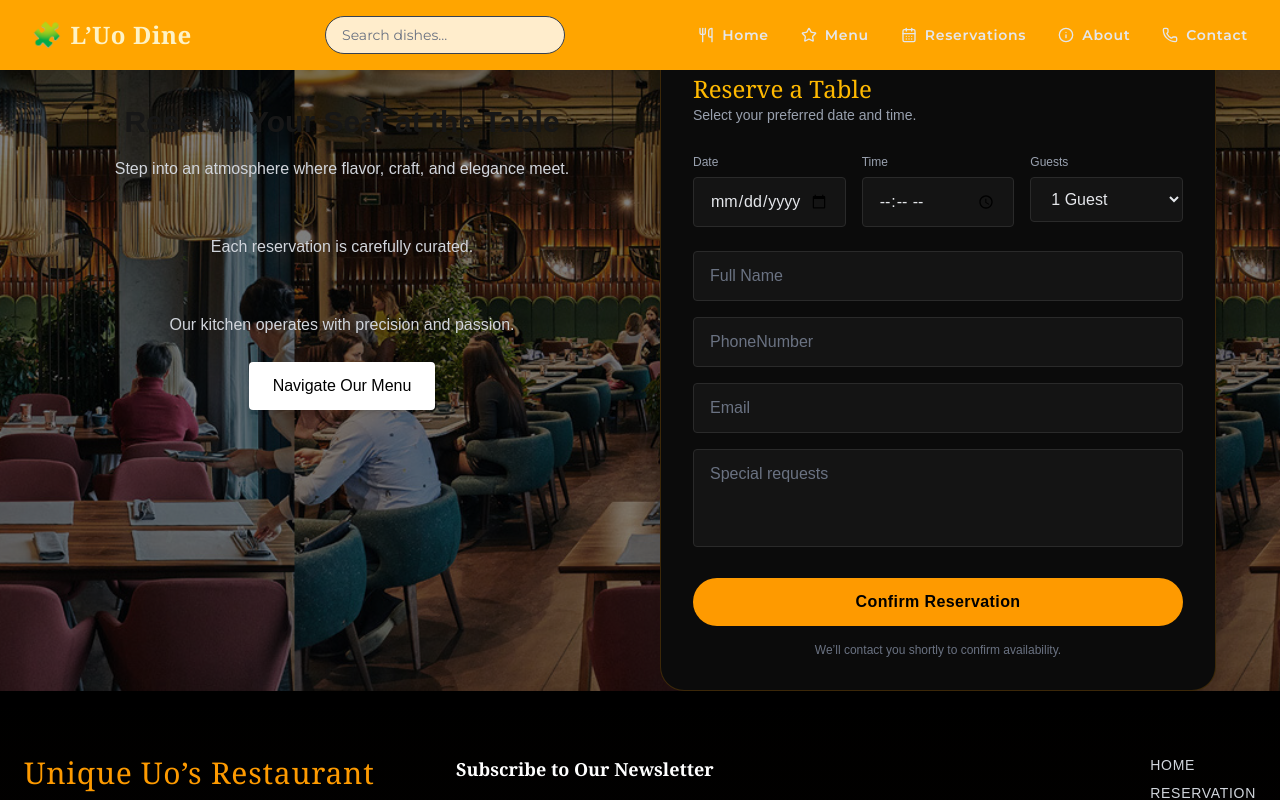
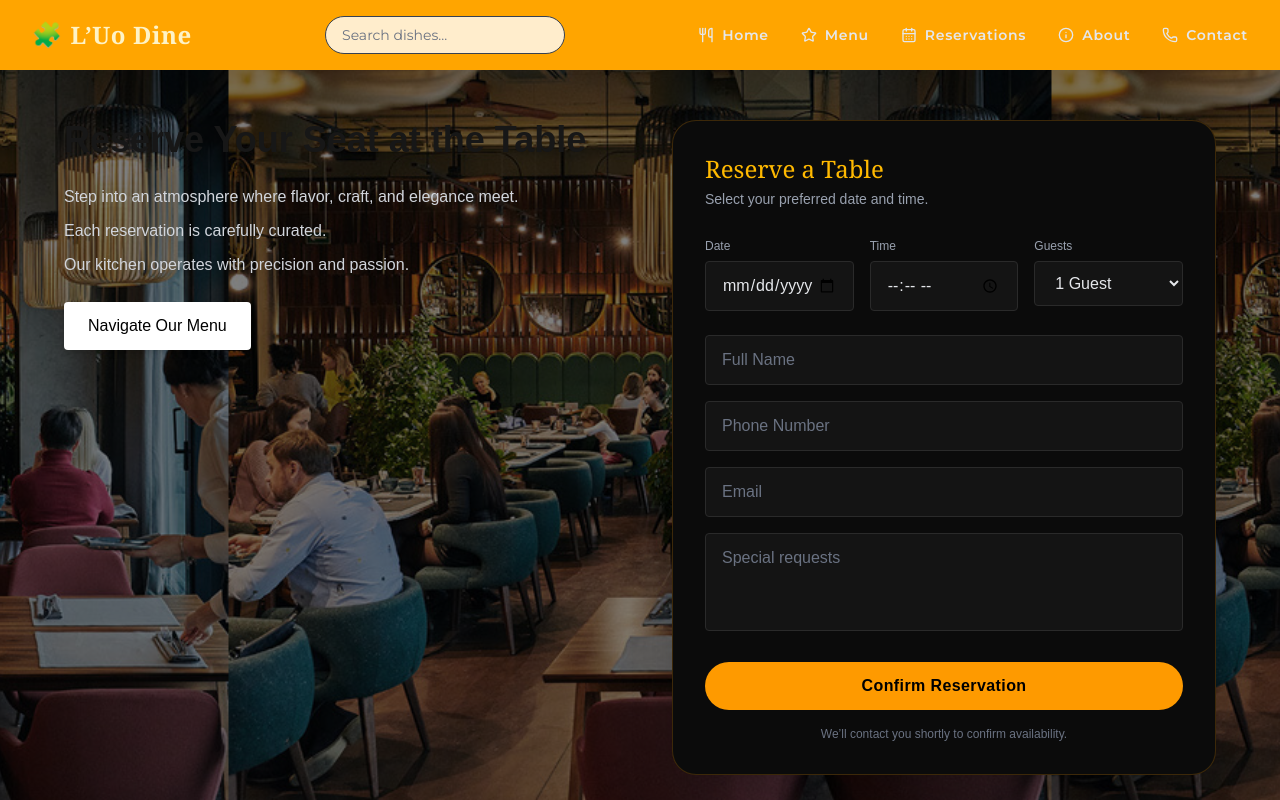
Before and after one commit to UniqueUo16/Resturant-tracking-platform, a Next.js app in the folder client/: page /Ex/Reservation in a window 1280 px wide. Shown: the top 800 px of the page. Built offline with nearby package versions, Linux system fonts and the light colour scheme.

Commit message:
Emialing ok

```diff
--- a/client/app/Ex/Reservation/page.jsx
+++ b/client/app/Ex/Reservation/page.jsx
@@ -1,11 +1,10 @@
-"use client"
+"use client";
 
-import { SendIcon, Network, LoaderCircle } from "lucide-react"
-import { motion } from "framer-motion"
-import { useState, useEffect } from "react";
+import { motion } from "framer-motion";
+import { useState } from "react";
 
 export default function Reservation() {
-const [submitting, setSubmitting] = useState(false)
+  const [submitting, setSubmitting] = useState(false);
 
   const [form, setForm] = useState({
     FullName: "",
@@ -15,7 +14,7 @@ const [submitting, setSubmitting] = useState(false)
     Time: "",
     Guests: 1,
     SpecialRequests: ""
-  })
+  });
 
   const handleReserve = async () => {
     if (!form.FullName.trim() || !form.Email.trim()) {
@@ -38,7 +37,6 @@ const [submitting, setSubmitting] = useState(false)
       }
 
       alert("Reservation sent successfully!");
-
       setForm({
         FullName: "",
         Email: "",
@@ -56,40 +54,39 @@ const [submitting, setSubmitting] = useState(false)
     }
   };
 
+  return (
+    <div className="full-reserve bg-center bg-contain min-h-screen flex flex-col">
+      <div className="px-6 sm:px-16 py-12 max-w-7xl mx-auto bg-black/50 rounded-lg">
+        <span className="font-mono text-sm sm:text-base" style={{ fontVariant: "small-caps" }}>
+          Full Reservation Page
+        </span>
 
-    return (
-        <div className="full-reserve bg-center  bg-contain">
+        <div className="grid grid-cols-1 lg:grid-cols-2 gap-12 lg:gap-16 items-start mt-12">
+          {/* Left Content */}
+          <div className="flex flex-col justify-center text-center lg:text-left">
+            <h2 className="text-3xl sm:text-4xl font-bold mb-4">
+              Reserve Your Seat at the Table
+            </h2>
+            <p className="mt-2 text-gray-300 leading-relaxed">
+              Step into an atmosphere where flavor, craft, and elegance meet.
+            </p>
+            <p className="mt-2 text-gray-300 leading-relaxed">
+              Each reservation is carefully curated.
+            </p>
+            <p className="mt-2 text-gray-300 leading-relaxed">
+              Our kitchen operates with precision and passion.
+            </p>
 
-            <div className=" px-6 sm:px-16 max-w-7xl mx-auto bg-black/50 ">
-                <span className="font-mono" style={{fontVariant: "small-caps"}}>full reservation page</span>
-
-
-                <div className="grid grid-cols-1 sm:grid-cols-2 gap-10 items-start ">
-                    {/* Left Content */}
-                    <div className="flex flex-col justify-center mt-20">
-                        <h2 className="text-3xl font-bold text-center sm:text-center">
-                            <p>Reserve Your Seat at the Table</p>
-                        </h2>
-                        <span className="mt-4 text-gray-300 text-center sm:text-center leading-relaxed">
-                          <p>Step into an atmosphere where flavor, craft, and elegance meet.</p><br/>
-                            <br />
-                          <p>Each reservation is carefully curated.</p> <br />
-                            <br />
-                          <p>Our kitchen operates with precision and passion.</p>
-                        </span>
-                        <button className="mt-6 rounded-sm px-6 py-3 bg-white text-black shadow-md hover:bg-gray-100 self-center sm:self-center">
+            <button className="mt-6 px-6 py-3 bg-white text-black shadow-md hover:bg-gray-100 rounded-sm self-center lg:self-start">
               Navigate Our Menu
             </button>
           </div>
-                      <section className="w-full mt-4 max-w-xl mx-auto bg-[#0b0b0b] border border-amber-500/20 rounded-3xl p-6 sm:p-8 shadow-2xl">
 
-  <header className="mb-6">
-    <h2 className="text-2xl font-serif text-amber-400">
-      Reserve a Table
-    </h2>
-    <p className="text-sm text-gray-400">
-      Select your preferred date and time.
-    </p>
+          {/* Reservation Form */}
+          <section className="w-full max-w-xl mx-auto lg:mx-0 bg-[#0b0b0b] border border-amber-500/20 rounded-3xl p-6 sm:p-8 shadow-2xl">
+            <header className="mb-6 text-center lg:text-left">
+              <h2 className="text-2xl font-serif text-amber-400">Reserve a Table</h2>
+              <p className="text-sm text-gray-400 mt-1">Select your preferred date and time.</p>
             </header>
 
             {/* Reservation Details */}
@@ -99,8 +96,9 @@ const [submitting, setSubmitting] = useState(false)
                 <input
                   type="date"
                   value={form.Date}
-      onChange={e=> setForm({ ...form, Date: e.target.value})}
-      className="input mt-1" />
+                  onChange={e => setForm({ ...form, Date: e.target.value })}
+                  className="input mt-1 w-full"
+                />
               </div>
 
               <div>
@@ -108,22 +106,22 @@ const [submitting, setSubmitting] = useState(false)
                 <input
                   type="time"
                   value={form.Time}
-      onChange={e=> setForm({ ...form, Time: e.target.value})}
-      className="input mt-1" />
+                  onChange={e => setForm({ ...form, Time: e.target.value })}
+                  className="input mt-1 w-full"
+                />
               </div>
 
               <div>
                 <label className="text-xs text-gray-400">Guests</label>
                 <select
-  className="input mt-1"
+                  className="input mt-1 w-full"
                   value={form.Guests}
-  onChange={e => setForm({ ...form, Guests: parseInt(e.target.value) })}>
+                  onChange={e => setForm({ ...form, Guests: parseInt(e.target.value) })}
+                >
                   {[1,2,3,4,5,6,7,8].map(n => (
                     <option key={n} value={n}>{n} {n === 1 ? "Guest" : "Guests"}</option>
                   ))}
                 </select>
-
-
               </div>
             </div>
 
@@ -132,30 +130,34 @@ const [submitting, setSubmitting] = useState(false)
               <input
                 type="text"
                 value={form.FullName}
-    onChange={e => setForm({ ...form, FullName: e.target.value})}
-    placeholder="Full Name" className="input" />
+                onChange={e => setForm({ ...form, FullName: e.target.value })}
+                placeholder="Full Name"
+                className="input w-full"
+              />
 
               <input
                 type="tel"
-     placeholder="PhoneNumber"
+                placeholder="Phone Number"
                 value={form.Phone}
-    onChange={e => setForm({ ...form, Phone: e.target.value})}
-     className="input" />
+                onChange={e => setForm({ ...form, Phone: e.target.value })}
+                className="input w-full"
+              />
+
               <input
                 type="email"
                 placeholder="Email"
                 value={form.Email}
-    onChange={e => setForm({ ...form, Email: e.target.value})}
-    className="input"
+                onChange={e => setForm({ ...form, Email: e.target.value })}
+                className="input w-full"
                 required
               />
 
               <textarea
                 placeholder="Special requests"
                 value={form.SpecialRequests}
-      onChange={e => setForm({ ...form, SpecialRequests: e.target.value})}
+                onChange={e => setForm({ ...form, SpecialRequests: e.target.value })}
                 rows={3}
-      className="input resize-none"
+                className="input resize-none w-full"
               />
             </div>
 
@@ -167,7 +169,7 @@ const [submitting, setSubmitting] = useState(false)
               onClick={handleReserve}
               className="mt-6 w-full rounded-full bg-amber-500 py-3 text-black font-semibold tracking-wide hover:bg-amber-400 transition"
             >
-    {submitting ? "Sending...": "Confirm Reservation"}
+              {submitting ? "Sending..." : "Confirm Reservation"}
             </motion.button>
 
             <p className="text-xs text-gray-500 text-center mt-4">
@@ -177,5 +179,5 @@ const [submitting, setSubmitting] = useState(false)
         </div>
       </div>
     </div>
-    )
+  );
 }
```
Also changed, not shown: 1 other file (tests, documents, lock files or other folders). Lines whose indentation alone changed are shown as unchanged.
